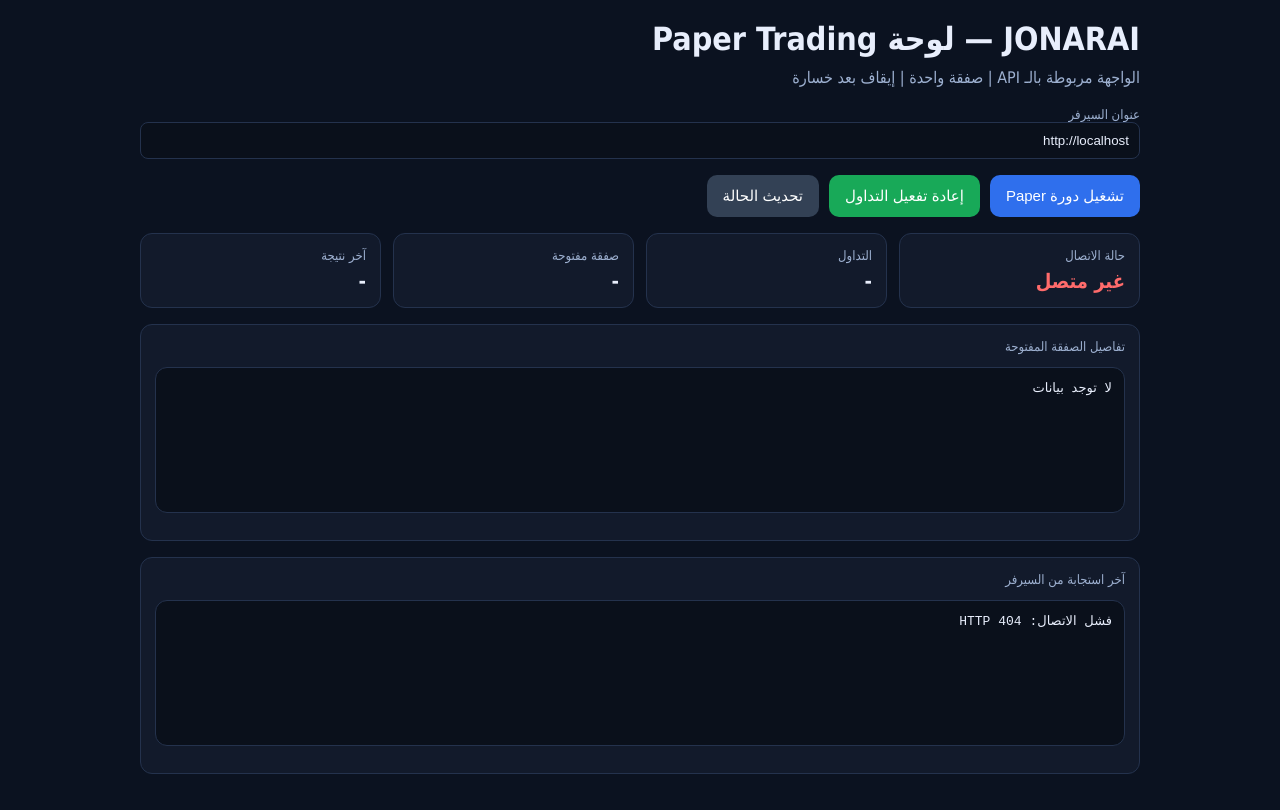
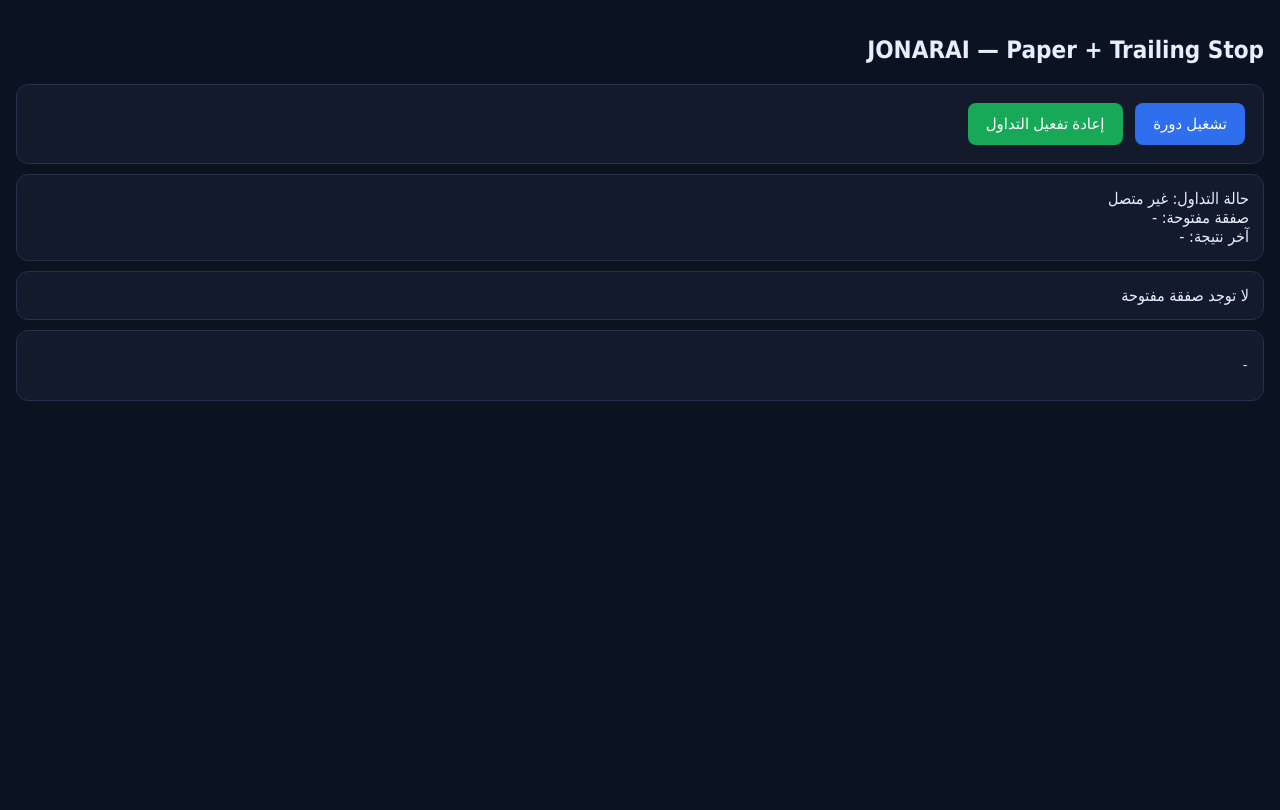
Before and after one commit to fas988840-dev/https-github.com-JONARAI, a plain HTML site: page dashboard.html in a window 1280 px wide. Drawn offline with Linux system fonts and the light colour scheme; no server answers.

Commit message:
Update dashboard for price simulation demo

```diff
--- a/dashboard.html
+++ b/dashboard.html
@@ -1,135 +1,53 @@
 <!DOCTYPE html>
 <html lang="ar" dir="rtl">
 <head>
-  <meta charset="UTF-8" />
-  <meta name="viewport" content="width=device-width, initial-scale=1.0" />
-  <title>JONARAI | لوحة التحكم</title>
+<meta charset="UTF-8">
+<meta name="viewport" content="width=device-width, initial-scale=1">
+<title>JONARAI</title>
 <style>
-    body { font-family: Tahoma, Arial, sans-serif; background: #0b1220; color: #e8eefc; margin: 0; padding: 20px; }
-    .container { max-width: 1000px; margin: auto; }
-    h1 { margin: 0 0 10px; }
-    .sub { color: #9db0d0; margin-bottom: 20px; }
-    .grid { display: grid; grid-template-columns: repeat(auto-fit, minmax(220px, 1fr)); gap: 12px; margin-bottom: 16px; }
-    .card { background: #121a2b; border: 1px solid #24324d; border-radius: 12px; padding: 14px; }
-    .label { color: #9db0d0; font-size: 13px; }
-    .value { font-size: 20px; font-weight: bold; margin-top: 6px; }
-    .ok { color: #3dde9d; }
-    .bad { color: #ff6b6b; }
-    .warn { color: #ffd166; }
-    .actions { display: flex; gap: 10px; flex-wrap: wrap; margin: 16px 0; }
-    button { border: 0; border-radius: 10px; padding: 12px 16px; font-size: 15px; cursor: pointer; }
-    .btn-run { background: #2f6fed; color: white; }
-    .btn-resume { background: #18a958; color: white; }
-    .btn-refresh { background: #334155; color: white; }
-    pre { background: #0a101b; border: 1px solid #24324d; border-radius: 12px; padding: 12px; overflow: auto; min-height: 120px; white-space: pre-wrap; }
-    .row { margin-bottom: 16px; }
-    input { width: 100%; padding: 10px; border-radius: 8px; border: 1px solid #24324d; background: #0a101b; color: #e8eefc; box-sizing: border-box; }
+body { font-family: Tahoma, Arial; background:#0b1220; color:#e8eefc; padding:16px; margin:0; }
+.card { background:#121a2b; border:1px solid #24324d; border-radius:12px; padding:14px; margin:10px 0; }
+button { padding:12px 18px; border:0; border-radius:8px; margin:4px; cursor:pointer; font-size:15px; }
+.run { background:#2f6fed; color:white; }
+.resume { background:#18a958; color:white; }
+.ok { color:#3dde9d; } .bad { color:#ff6b6b; }
 </style>
 </head>
 <body>
-  <div class="container">
-    <h1>JONARAI — لوحة Paper Trading</h1>
-    <div class="sub">الواجهة مربوطة بالـ API | صفقة واحدة | إيقاف بعد خسارة</div>
-
-    <div class="row">
-      <div class="label">عنوان السيرفر</div>
-      <input id="apiBase" value="" />
+<h2>JONARAI — Paper + Trailing Stop</h2>
+<div class="card">
+  <button class="run" onclick="run()">تشغيل دورة</button>
+  <button class="resume" onclick="resume()">إعادة تفعيل التداول</button>
 </div>
-
-    <div class="actions">
-      <button class="btn-run" onclick="runLoop()">تشغيل دورة Paper</button>
-      <button class="btn-resume" onclick="resumeTrading()">إعادة تفعيل التداول</button>
-      <button class="btn-refresh" onclick="refreshAll()">تحديث الحالة</button>
+<div class="card">
+  <div>حالة التداول: <span id="paused">-</span></div>
+  <div>صفقة مفتوحة: <span id="pos">-</span></div>
+  <div>آخر نتيجة: <span id="last">-</span></div>
 </div>
-
-    <div class="grid">
-      <div class="card"><div class="label">حالة الاتصال</div><div class="value" id="conn">-</div></div>
-      <div class="card"><div class="label">التداول</div><div class="value" id="paused">-</div></div>
-      <div class="card"><div class="label">صفقة مفتوحة</div><div class="value" id="hasPos">-</div></div>
-      <div class="card"><div class="label">آخر نتيجة</div><div class="value" id="lastResult">-</div></div>
-    </div>
-
-    <div class="card row">
-      <div class="label">تفاصيل الصفقة المفتوحة</div>
-      <pre id="positionBox">لا توجد بيانات</pre>
-    </div>
-
-    <div class="card row">
-      <div class="label">آخر استجابة من السيرفر</div>
-      <pre id="logBox">-</pre>
-    </div>
-  </div>
-
+<div class="card" id="tradeBox">لا توجد صفقة مفتوحة</div>
+<div class="card"><pre id="log">-</pre></div>
 <script>
-    // إذا الحقل فاضي، استخدم نفس رابط الصفحة (مناسب لـ Render والآيباد)
-    if (!document.getElementById('apiBase').value) {
-      document.getElementById('apiBase').value = window.location.origin;
-    }
-
-    function api() {
-      return document.getElementById('apiBase').value.replace(/\/$/, '');
-    }
-
-    function setLog(data) {
-      document.getElementById('logBox').textContent =
-        typeof data === 'string' ? data : JSON.stringify(data, null, 2);
-    }
-
-    async function refreshAll() {
+async function refresh() {
   try {
-        const res = await fetch(api() + '/status');
-        if (!res.ok) throw new Error('HTTP ' + res.status);
-        const data = await res.json();
-
-        document.getElementById('conn').textContent = 'متصل';
-        document.getElementById('conn').className = 'value ok';
-
-        const paused = !!data.trading_paused;
-        document.getElementById('paused').textContent = paused ? 'موقوف' : 'نشط';
-        document.getElementById('paused').className = 'value ' + (paused ? 'bad' : 'ok');
-
-        document.getElementById('hasPos').textContent = data.has_open_position ? 'نعم' : 'لا';
-        document.getElementById('hasPos').className = 'value ' + (data.has_open_position ? 'warn' : 'ok');
-
-        document.getElementById('lastResult').textContent = data.last_trade_result || '-';
-
-        document.getElementById('positionBox').textContent = data.open_position
-          ? JSON.stringify(data.open_position, null, 2)
-          : 'لا توجد صفقة مفتوحة';
-
-        setLog(data);
-      } catch (err) {
-        document.getElementById('conn').textContent = 'غير متصل';
-        document.getElementById('conn').className = 'value bad';
-        setLog('فشل الاتصال: ' + err.message);
+    const r = await fetch("/status");
+    const s = await r.json();
+    document.getElementById("paused").textContent = s.trading_paused ? "موقوف" : "نشط";
+    document.getElementById("paused").className = s.trading_paused ? "bad" : "ok";
+    document.getElementById("pos").textContent = s.open_position ? "نعم" : "لا";
+    document.getElementById("last").textContent = s.last_result || "-";
+    const p = s.open_position;
+    document.getElementById("tradeBox").innerHTML = p
+      ? `دخول: ${p.entry} | حالي: ${p.current || p.entry}<br>وقف: ${p.stop} (${p.stop_type}) | ربح: ${p.pnl || 0}%`
+      : "لا توجد صفقة مفتوحة";
+    document.getElementById("log").textContent = JSON.stringify((s.closed_trades || []).slice(-6), null, 2);
+  } catch (e) {
+    document.getElementById("paused").textContent = "غير متصل";
   }
 }
-
-    async function runLoop() {
-      try {
-        setLog('جاري تشغيل الدورة...');
-        const res = await fetch(api() + '/run-loop', { method: 'POST' });
-        const data = await res.json();
-        setLog(data);
-        await refreshAll();
-      } catch (err) {
-        setLog('خطأ في تشغيل الدورة: ' + err.message);
-      }
-    }
-
-    async function resumeTrading() {
-      try {
-        const res = await fetch(api() + '/resume', { method: 'POST' });
-        const data = await res.json();
-        setLog(data);
-        await refreshAll();
-      } catch (err) {
-        setLog('خطأ في إعادة التفعيل: ' + err.message);
-      }
-    }
-
-    refreshAll();
-    setInterval(refreshAll, 15000);
+async function run() { await fetch("/run", {method:"POST"}); refresh(); }
+async function resume() { await fetch("/resume", {method:"POST"}); refresh(); }
+refresh();
+setInterval(refresh, 7000);
 </script>
 </body>
 </html>
```
Lines whose indentation alone changed are shown as unchanged.
